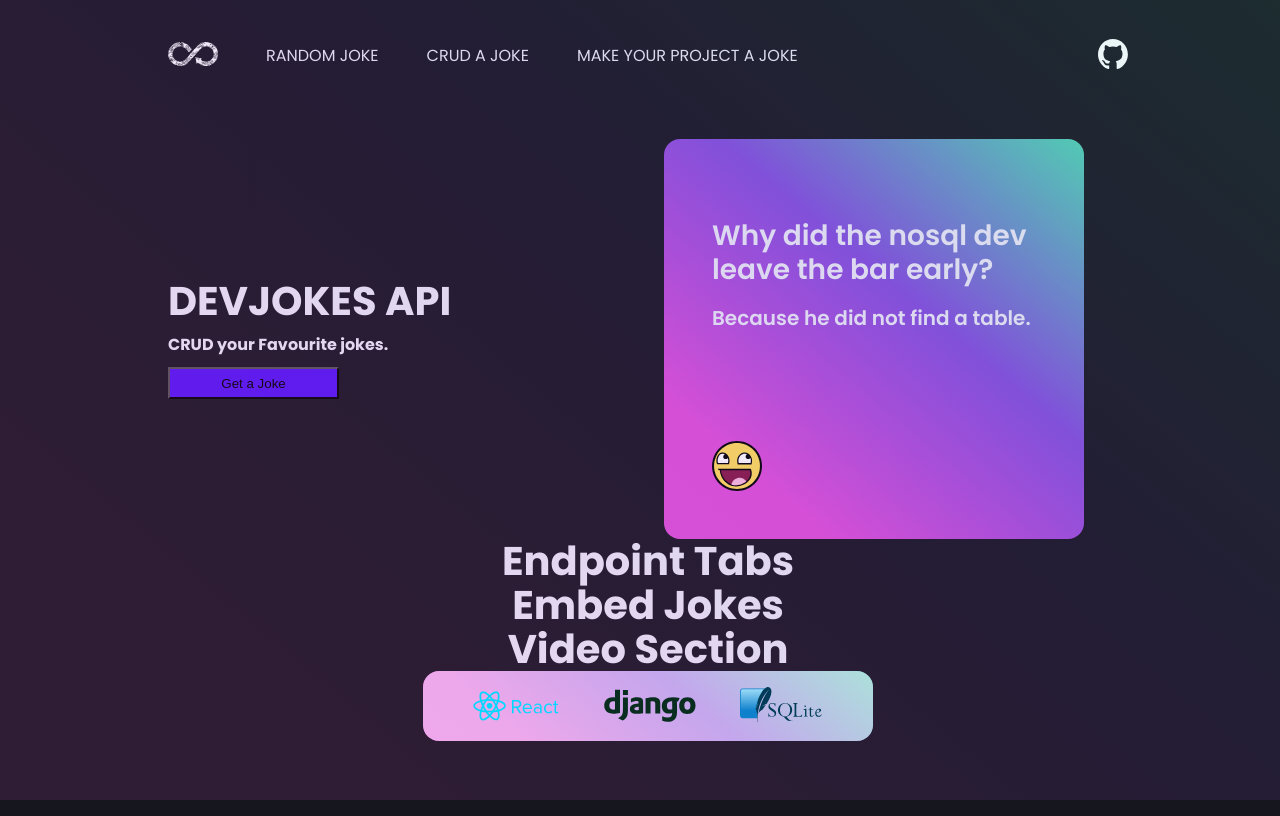
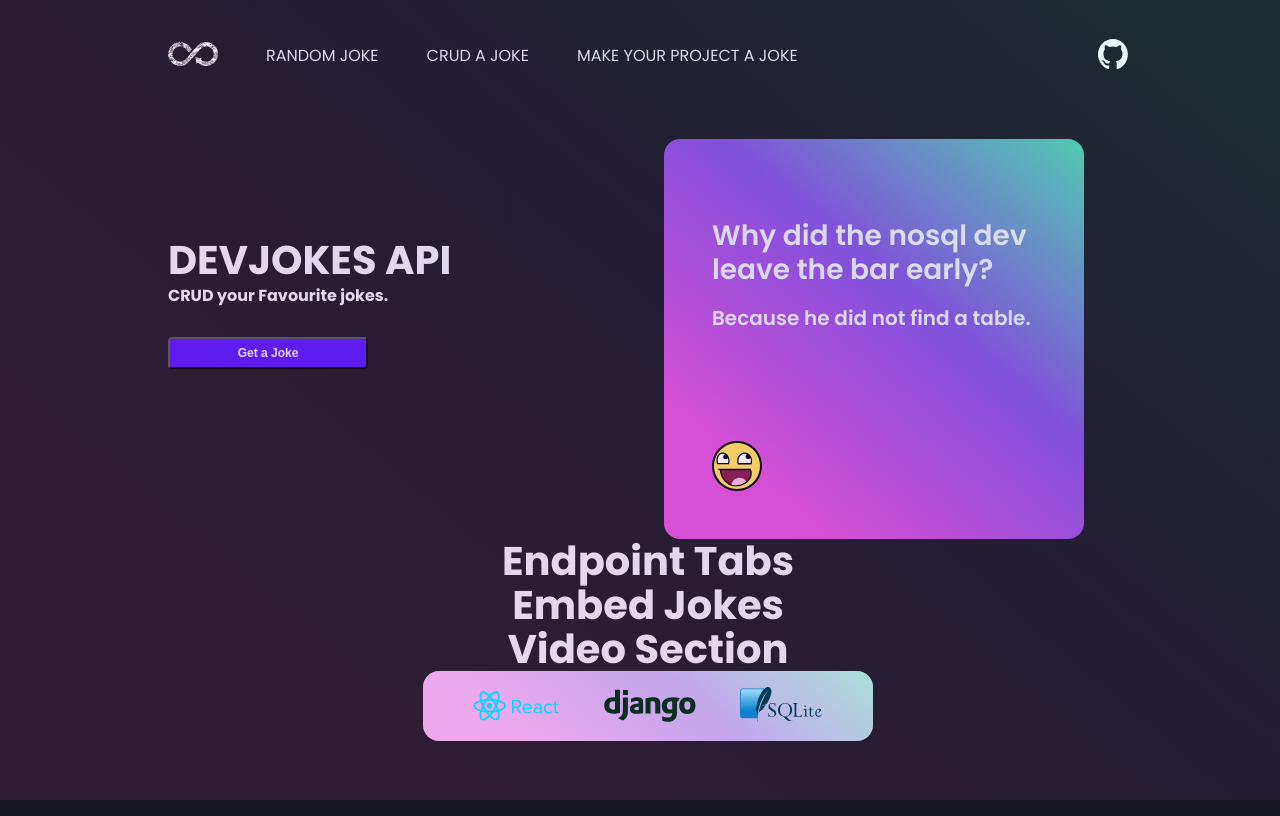
Before and after one commit to alexanderstoehr/Devjokes-API, a React (Vite) app in the folder frontend/devjokes-api/: page / in a window 1280 px wide. Built offline with nearby package versions, Linux system fonts and the light colour scheme.

Commit message:
fixed hero items positioning

```diff
--- a/frontend/devjokes-api/src/styles/globalStyles.js
+++ b/frontend/devjokes-api/src/styles/globalStyles.js
@@ -95,7 +95,38 @@ export const HeroStyled = styled.section`
     align-items: center;
     width: 100%;
 
+    .hero-text {
+        padding-bottom: 4rem;
+    }
+
+    h1 {
+        line-height: 70%;
+    }
+
+    h2 {
+        margin-bottom: 2rem;
+    }
+
 `;
+
+export const JokeButtonStyled = styled.button`
+    display: flex;
+    width: 200px;
+    height: 32px;
+    padding: 0px 24px;
+    justify-content: center;
+    align-items: center;
+    flex-shrink: 0;
+    background-color: ${(props) => `var(${props.color})`};
+    color: var(--color-font-bright);
+    font-size: 12px;
+    font-weight: 600;
+    line-height: 150%;
+    border-radius: var(--border-radius-small);
+
+`;
+
+
 export const StackBoxStyled = styled.footer`
     position: relative;
     display: flex;
@@ -127,16 +158,3 @@ export const StackBoxStyled = styled.footer`
     }
 
 `;
-
-export const JokeButtonStyled = styled.button`
-    display: flex;
-    width: 171px;
-    height: 32px;
-    padding: 0px 24px;
-    justify-content: center;
-    align-items: center;
-    gap: 8px;
-    flex-shrink: 0;
-    background-color: ${(props) => `var(${props.color})`};
-
-`;
```
